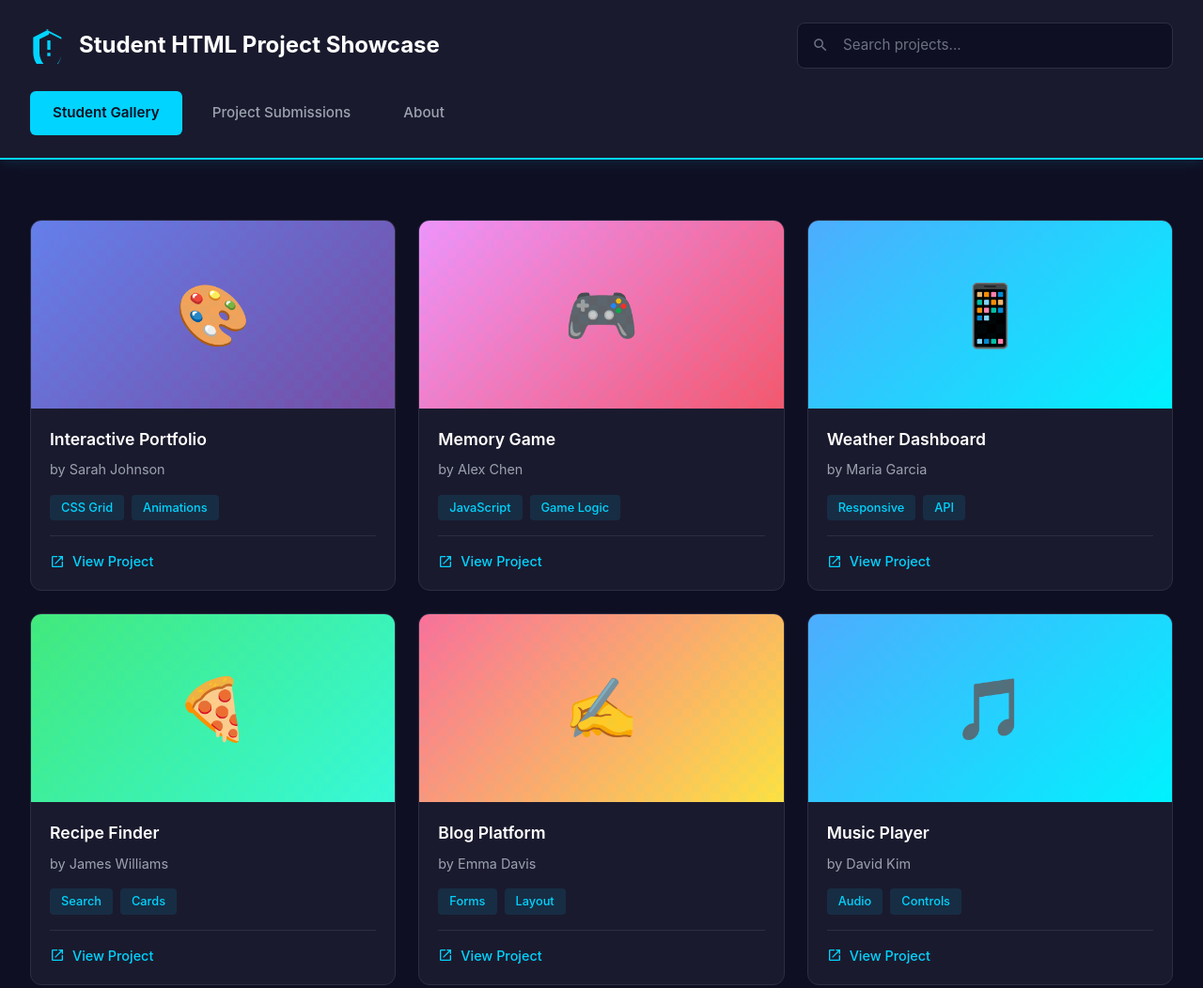
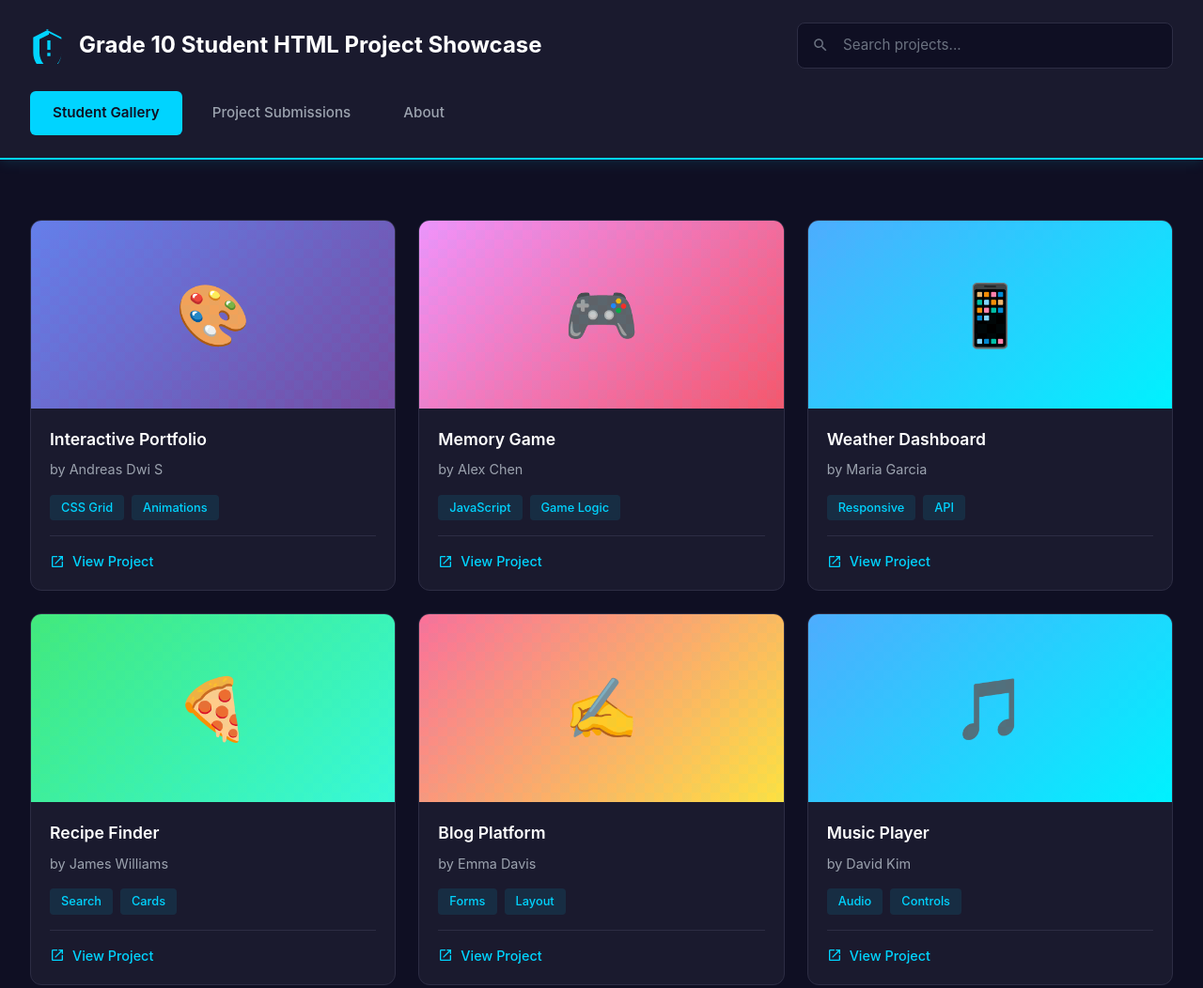
Before and after one commit to andreasdsch-prog/technologia, a plain HTML site: page index.html in a window 1280 px wide. Shown: the whole page at 94% size. Drawn offline with nearby package versions, Linux system fonts and the light colour scheme.

Commit message:
Update index.html

```diff
--- a/index.html
+++ b/index.html
@@ -378,7 +378,7 @@
      <div class="logo-section">
       <svg class="logo" viewbox="0 0 24 24" xmlns="http://www.w3.org/2000/svg"><path d="M12 2L2 7v10c0 5.55 3.84 10.74 9 12 5.16-1.26 9-6.45 9-12V7l-10-5zm0 2.18l8 4V17c0 4.52-2.98 8.69-7 9.93-4.02-1.24-7-5.41-7-9.93V8.18l6-3zM11 9v6h2V9h-2zm0 8v2h2v-2h-2z" />
       </svg>
-      <h1 class="site-title" id="site-title">Student HTML Project Showcase</h1>
+      <h1 class="site-title" id="site-title">Grade 10 Student HTML Project Showcase</h1>
      </div>
      <div class="search-bar">
       <svg class="search-icon" viewbox="0 0 24 24" xmlns="http://www.w3.org/2000/svg"><path d="M15.5 14h-.79l-.28-.27C15.41 12.59 16 11.11 16 9.5 16 5.91 13.09 3 9.5 3S3 5.91 3 9.5 5.91 16 9.5 16c1.61 0 3.09-.59 4.23-1.57l.27.28v.79l5 4.99L20.49 19l-4.99-5zm-6 0C7.01 14 5 11.99 5 9.5S7.01 5 9.5 5 14 7.01 14 9.5 11.99 14 9.5 14z" />
@@ -396,7 +396,7 @@
        </div>
        <div class="project-info">
         <h2 class="project-title">Interactive Portfolio</h2>
-        <p class="project-author">by Sarah Johnson</p>
+        <p class="project-author">by Andreas Dwi S</p>
         <div class="project-tags"><span class="tag">CSS Grid</span> <span class="tag">Animations</span>
         </div>
         <div class="project-link">
```
